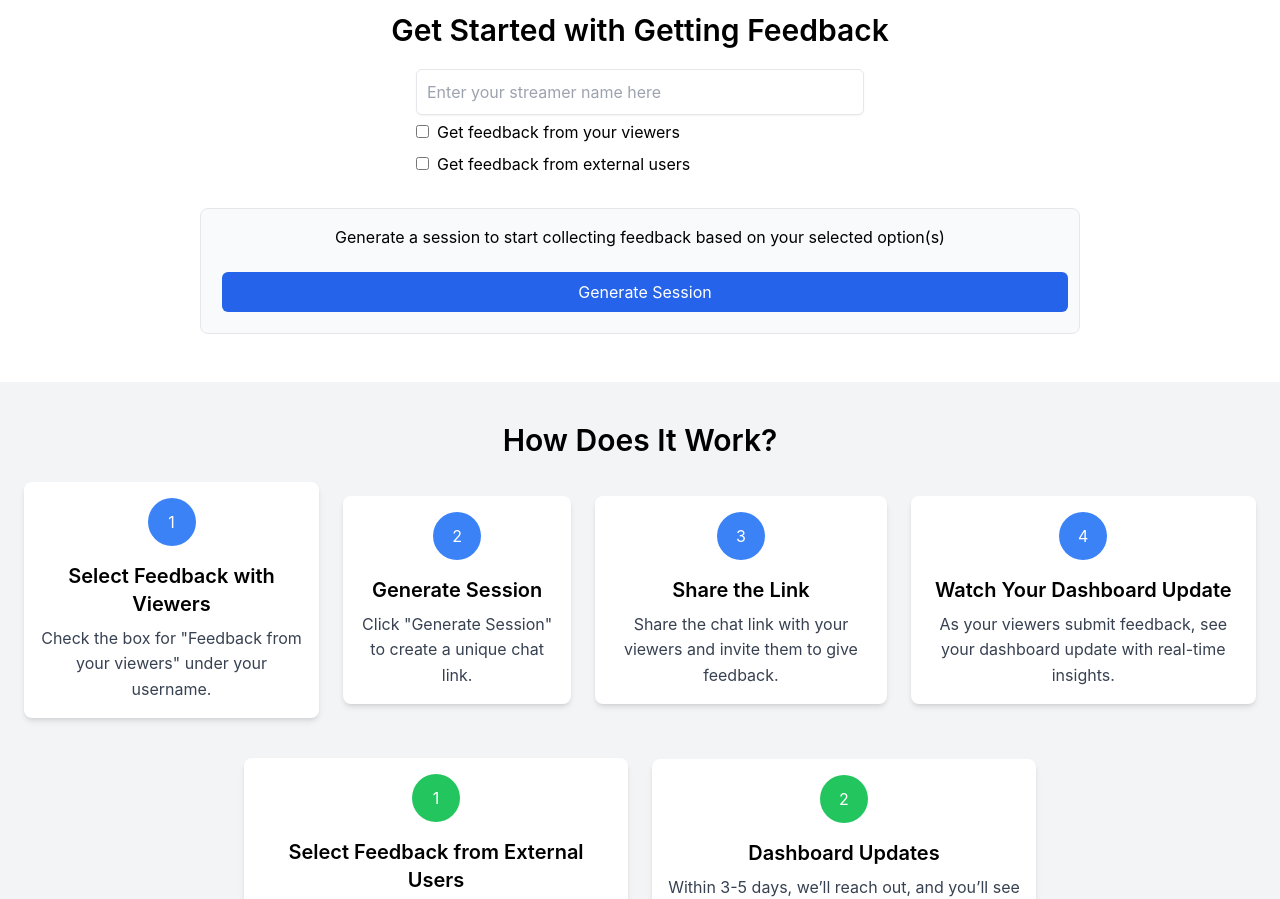
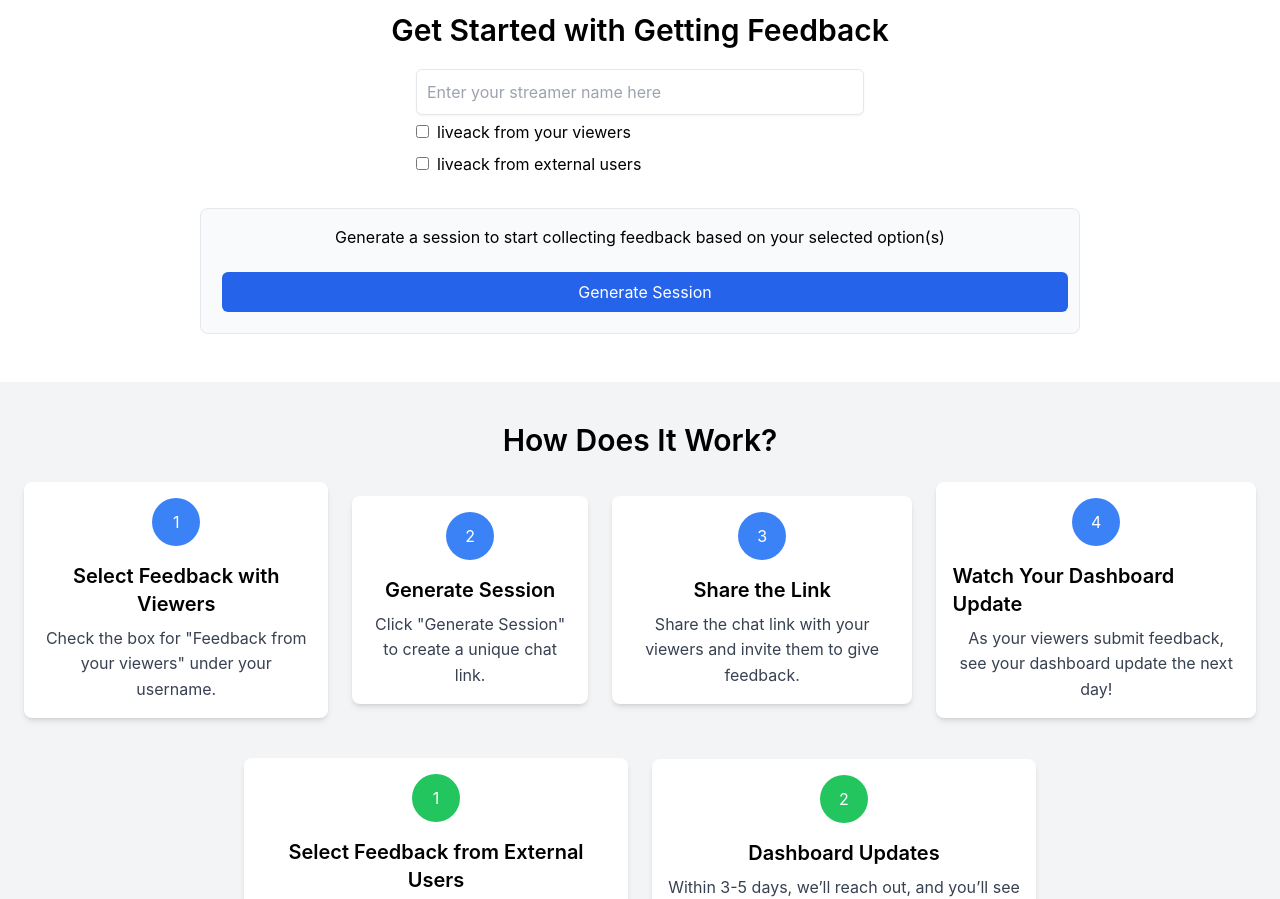
Before and after one commit to kerixyz/streamfeed, a React (Create React App) app in the folder frontend/: page / in a window 1280 px wide. Shown: the part 560-1459 px from the top of the page. Built offline with nearby package versions, Linux system fonts and the light colour scheme; no server answers.

Commit message:
updated feedback

```diff
--- a/frontend/src/pages/Home.js
+++ b/frontend/src/pages/Home.js
@@ -110,7 +110,7 @@ const Home = () => {
               onChange={() => setFeedbackFromViewers(!feedbackFromViewers)}
               className="mr-2"
             />
-            Get feedback from your viewers
+            liveack from your viewers
           </label>
           <label className="flex items-center">
             <input
@@ -120,7 +120,7 @@ const Home = () => {
               className="mr-2"
             />
             {/* (Coming Soon ) */}
-            Get feedback from external users
+            liveack from external users
           </label>
         </div>
 
@@ -190,7 +190,7 @@ const Home = () => {
             </div>
             <h3 className="text-xl font-semibold mb-2">Watch Your Dashboard Update</h3>
             <p className="text-center text-gray-700">
-              As your viewers submit feedback, see your dashboard update with real-time insights.
+              As your viewers submit feedback, see your dashboard update the next day!
             </p>
           </div>
         </div>
```
Also changed, not shown: 1 other file (tests, documents, lock files or other folders).
